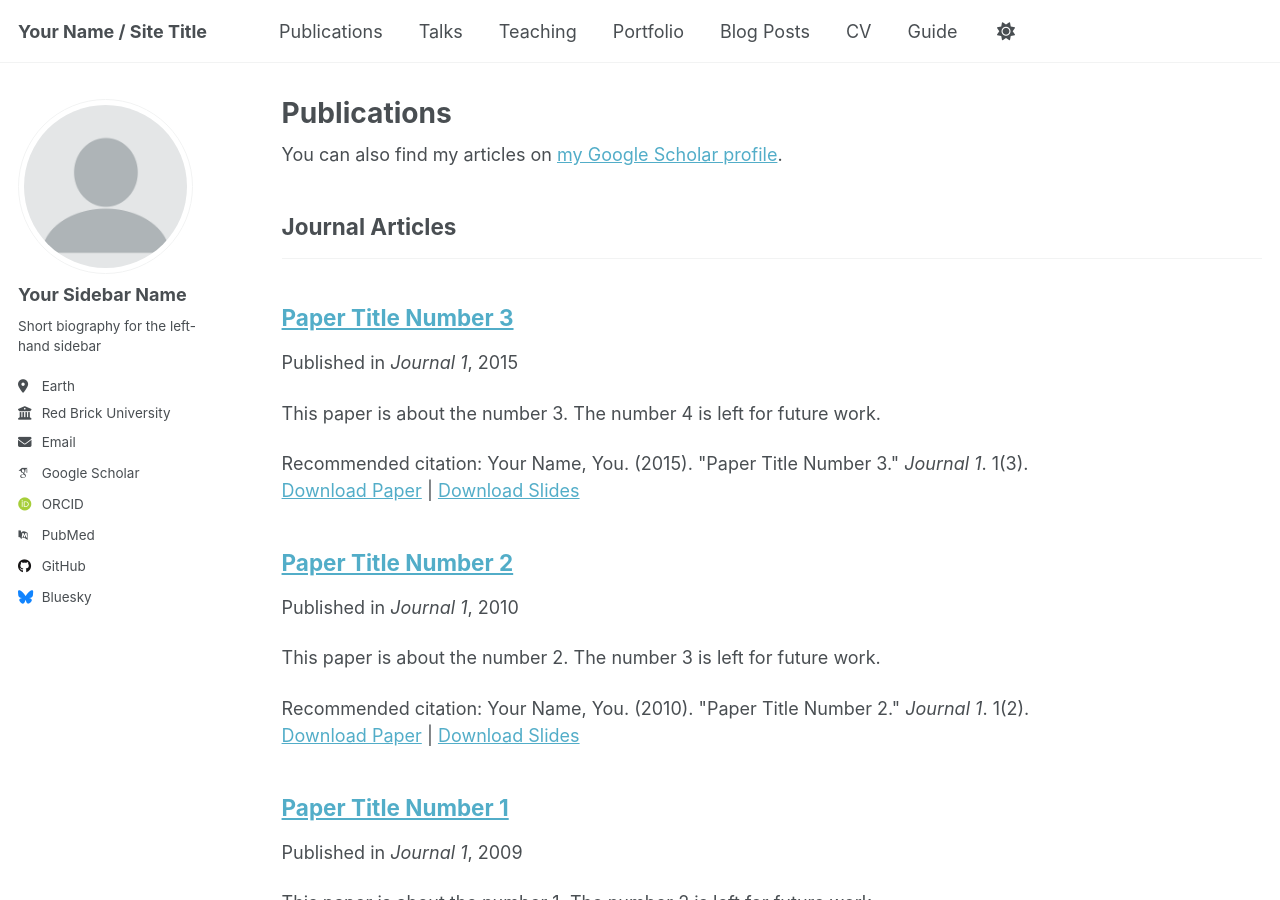
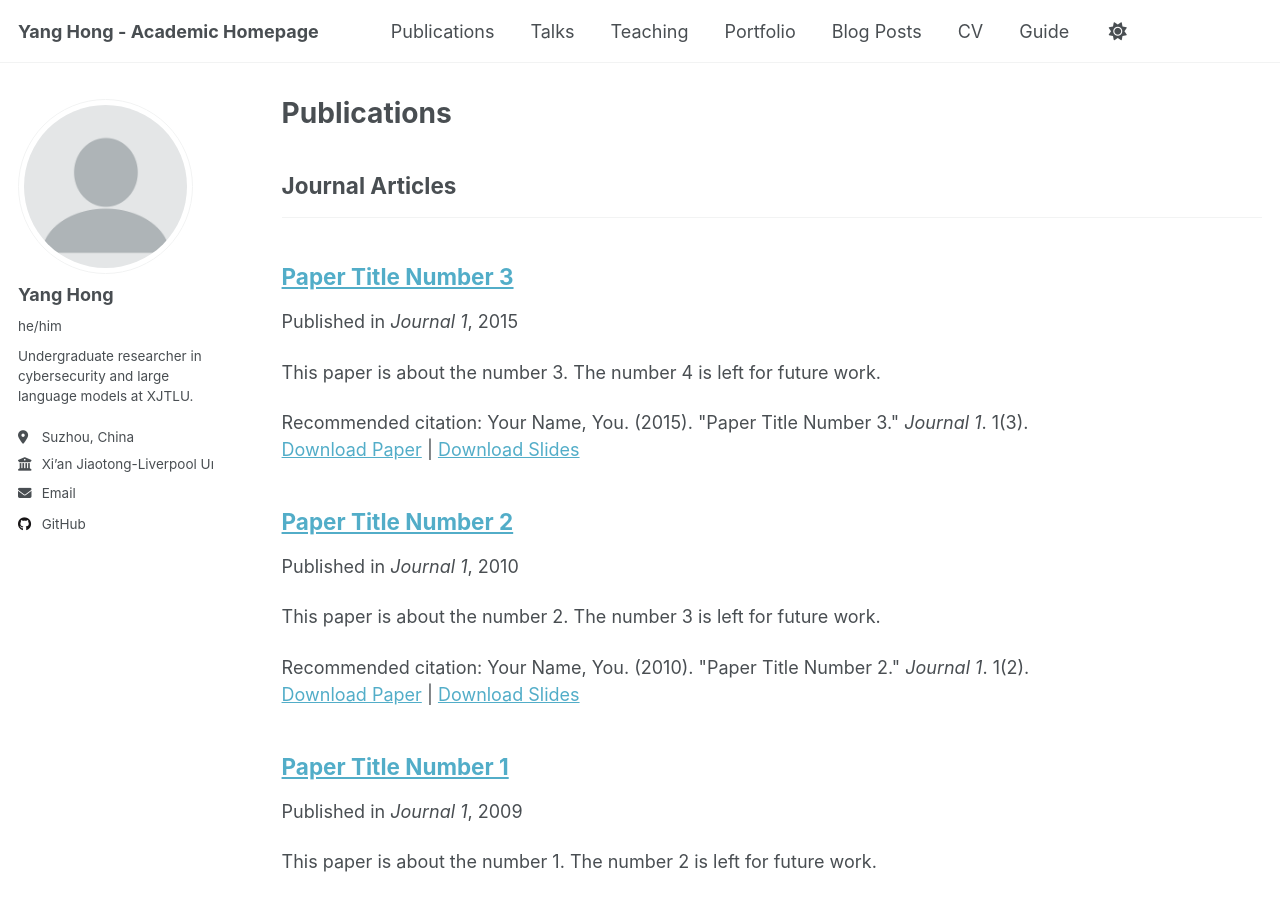
Before and after one commit to expiol/expiol.github.io, a Jekyll site: the page built from _pages/publications.html, in a window 1280 px wide and 900 px high. Built offline with Jekyll 4.4.1, drawn with Linux system fonts in a browser that asks for light colours; some web fonts are replaced; a script that is not in the unit is left out; part of the change alters nothing that is shown; some of the changed text lies outside the part shown.

Commit message:
Update _config.yml

```diff
--- a/_config.yml
+++ b/_config.yml
@@ -1,85 +1,40 @@
-# Welcome to Jekyll!
-#
-# This config file is meant for settings that affect your entire site, values
-# which you are expected to set up once and rarely need to edit after that.
-# For technical reasons, this file is *NOT* reloaded automatically when you use
-# `jekyll serve -l -H localhost`. If you change this file, please restart the
-# server process.
-
 # Basic Site Settings
 locale                   : "en-US"
-site_theme               : "default" # Currently available options are "default", "air"
-title                    : "Your Name / Site Title"
+site_theme               : "default"
+title                    : "Yang Hong - Academic Homepage"
 title_separator          : "-"
-name                     : &name "Your Name"
-description              : &description "Your Name's academic portfolio"   # Update this with a general description of your site, this is the default if not overridden by a page
-url                      : https://academicpages.github.io # The base hostname & protocol for your site e.g. "https://[your GitHub username].github.io",
-                                                           # or if you already have some other page hosted on Github then use "https://[your GitHub username].github.io/[Your Repo Name]"
-baseurl                  : "" # the subpath of your site, e.g. "/blog"
-repository               : "academicpages/academicpages.github.io"
+name                     : &name "Yang Hong"
+description              : &description "Yang Hong's academic portfolio in cybersecurity and AI"
+url                      : https://expiol.github.io    # Your GitHub Pages URL
+baseurl                  : ""
+repository               : "expiol/expiol.github.io"   # Replace with your repo name if different
 
-# Site Author - The following control what appear as part of the author content on the side bar.
-#               If a field is blank the icon and link will not appear, otherwise it will be shown.
-#               Additional customization can be done by editing /_includes/author-profile.html
+# Site Author - Sidebar Information
 author:
-  # Biographic information
   avatar           : "profile.png"
-  name             : "Your Sidebar Name"
-  pronouns         : # example: "she/her"
-  bio              : "Short biography for the left-hand sidebar"
-  location         : "Earth"
-  employer         : "Red Brick University"
-  uri              : # URL
-  email            : "none@example.org"
+  name             : "Yang Hong"
+  pronouns         : "he/him"
+  bio              : "Undergraduate researcher in cybersecurity and large language models at XJTLU."
+  location         : "Suzhou, China"
+  employer         : "Xi’an Jiaotong-Liverpool University"
+  uri              :
+  email            : "yang.hong22@student.xjtlu.edu.cn"
 
   # Academic websites
-  academia         : # URL
-  arxiv            : # URL - Update with the correct link to your profile
-  googlescholar    : "https://scholar.google.com/citations?user=PS_CX0AAAAAJ"
-  inspire-hep      : # URL
-  impactstory      : # URL
-  orcid            : "http://orcid.org/yourorcidurl"
-  semantic         : # URL
-  pubmed           : "https://www.ncbi.nlm.nih.gov/pubmed/?term=john+snow"
-  researchgate     : # URL
-  scopus           : # URL
+  googlescholar    : # Add your Google Scholar when available
+  orcid            : # Add your ORCID when available
+  researchgate     : # Add if you have
+  scopus           :
 
-  # Repositories and software development
-  bitbucket        : # Username - Update with your username on the site
-  codepen          : # Username
-  dribbble         : # Username
-  github           : "academicpages"
-  kaggle           : # Username
-  stackoverflow    : # User number or user number and name (i.e., use "1" or "1/jeff-atwood")
+  # Repositories
+  github           : "expiol"
 
   # Social media
-  artstation       : # Username
-  bluesky          : "bsky.app" # Replace this with you Bluesky username
-  facebook         : # Username
-  flickr           : # Username
-  foursquare       : # Username
-  goodreads        : # Username
-  google_plus      : # Username
-  keybase          : # Username
-  instagram        : # Username
-  lastfm           : # Username
-  linkedin         : # Username
-  mastodon         : # URL
-  medium           : # URL
-  pinterest        : # Username
-  soundcloud       : # Username
-  steam            : # Username
-  telegram         : # URL
-  tumblr           : # Username
-  twitter          : # Username for X / Twitter
-  vine             : # Username
-  weibo            : # Username
-  wikipedia        : # Username
-  xing             : # Username
-  youtube          : # Username
-  zhihu            : # Username
+  linkedin         : # Add LinkedIn if you have
+  twitter          : # Add X/Twitter if you use
+  zhihu            : # Optional if you want Chinese profile
 
-# Publication Category - The following the list of publication categories and their headings
+# Publication Categories
 publication_category:
   books:
     title: 'Books'
@@ -89,73 +44,27 @@ publication_category:
     title: 'Conference Papers'
 
 # Site Settings
-teaser                   :  # filename of teaser fallback teaser image placed in /images/ for social media previews
-breadcrumbs              : false # true, false (default)
+teaser                   :
+breadcrumbs              : false
 words_per_minute         : 160
 future                   : true
-read_more                : "disabled" # if enabled, adds "Read more" links to excerpts
-talkmap_link             : false      #change to true to add link to talkmap on talks page
+read_more                : "disabled"
+talkmap_link             : false
 comments:
-  provider               : # false (default), "disqus", "discourse", "facebook", "google-plus", "staticman", "custom"
-  disqus:
-    shortname            :
-  discourse:
-    server               : # https://meta.discourse.org/t/embedding-discourse-comments-via-javascript/31963 , e.g.: meta.discourse.org
-  facebook:
-    appid                :
-    num_posts            : # 5 (default)
-    colorscheme          : # "light" (default), "dark"
-staticman:
-  allowedFields          : ['name', 'email', 'url', 'message']
-  branch                 : "gh-pages" # "master", "gh-pages"
-  commitMessage          : "New comment."
-  filename               : comment-{@timestamp}
-  format                 : "yml"
-  moderation             : true
-  path                   : "_data/comments/{options.slug}"
-  requiredFields         : ['name', 'email', 'message']
-  transforms:
-    email                : "md5"
-  generatedFields:
-    date:
-      type               : "date"
-      options:
-        format           : "iso8601" # "iso8601" (default), "timestamp-seconds", "timestamp-milliseconds"
+  provider               : false
+
 atom_feed:
-  hide                   : false     # change to true to hide the RSS feed in the footer
-  path                   : # blank (default) uses feed.xml
+  hide                   : false
 
-
-# SEO Related
+# SEO
 google_site_verification :
 bing_site_verification   :
 alexa_site_verification  :
 yandex_site_verification :
 
-
-# Social Sharing
-twitter:
-  username               : &twitter
-facebook:
-  username               :
-  app_id                 :
-  publisher              :
-og_image                 :  # Social media default site image
-og_description           :  # Social media default site image description
-# For specifying social profiles
-# - https://developers.google.com/structured-data/customize/social-profiles
-social:
-  type                   : # Person or Organization (defaults to Person)
-  name                   : # If the user or organization name differs from the site's name
-  links: # An array of links to social media profiles
-
-
 # Analytics
 analytics:
-  provider               :  "false" # false (default), "google", "google-universal", "google-analytics-4", "custom"
-  google:
-    tracking_id          :
-
+  provider               : "false"
 
 # Reading Files
 include:
@@ -195,14 +104,12 @@ keep_files:
 encoding: "utf-8"
 markdown_ext: "markdown,mkdown,mkdn,mkd,md"
 
-
 # Conversion
 markdown: kramdown
 highlighter: rouge
 lsi: false
 excerpt_separator: "\n\n"
 incremental: false
-
 
 # Markdown Processing
 kramdown:
@@ -215,8 +122,7 @@ kramdown:
   smart_quotes: lsquo,rsquo,ldquo,rdquo
   enable_coderay: false
 
-
-# These settings control the types of collections used by the template
+# Collections
 collections:
   teaching:
     output: true
@@ -231,10 +137,8 @@ collections:
     output: true
     permalink: /:collection/:path/
 
-
-# These settings control how pages and collections are included in the site
+# Defaults
 defaults:
-  # _posts
   - scope:
       path: ""
       type: posts
@@ -242,17 +146,15 @@ defaults:
       layout: single
       author_profile: true
       read_time: true
-      comments: true
+      comments: false
       share: true
       related: true
-  # _pages
   - scope:
       path: ""
       type: pages
     values:
       layout: single
       author_profile: true
-  # _teaching
   - scope:
       path: ""
       type: teaching
@@ -260,8 +162,7 @@ defaults:
       layout: single
       author_profile: true
       share: true
-      comments: true
-  # _publications
+      comments: false
   - scope:
       path: ""
       type: publications
@@ -269,8 +170,7 @@ defaults:
       layout: single
       author_profile: true
       share: true
-      comments: true
-  # _portfolio
+      comments: false
   - scope:
       path: ""
       type: portfolio
@@ -278,8 +178,7 @@ defaults:
       layout: single
       author_profile: true
       share: true
-      comment: true
-  # _talks
+      comments: false
   - scope:
       path: ""
       type: talks
@@ -288,19 +187,14 @@ defaults:
       author_profile: true
       share: true
 
-
 # Sass/SCSS
 sass:
   sass_dir: _sass
-  style: compressed # http://sass-lang.com/documentation/file.SASS_REFERENCE.html#output_style
+  style: compressed
 
-
-# Outputting
+# Output
 permalink: /:categories/:title/
-# paginate: 5 # amount of posts to show
-# paginate_path: /page:num/
-timezone: Etc/UTC # http://en.wikipedia.org/wiki/List_of_tz_database_time_zones
-
+timezone: Asia/Shanghai
 
 # Plugins
 plugins:
@@ -311,7 +205,6 @@ plugins:
   - jekyll-redirect-from
   - jemoji
 
-# Mimic GitHub Pages with --safe
 whitelist:
   - jekyll-feed
   - jekyll-gist
@@ -320,38 +213,15 @@ whitelist:
   - jekyll-redirect-from
   - jemoji
 
-
 # Archives
-#  Type
-#  - GitHub Pages compatible archive pages built with Liquid ~> type: liquid (default)
-#  - Jekyll Archives plugin archive pages ~> type: jekyll-archives
-#  Path (examples)
-#  - Archive page should exist at path when using Liquid method or you can
-#    expect broken links (especially with breadcrumbs enabled)
-#  - <base_path>/tags/my-awesome-tag/index.html ~> path: /tags/
-#  - <base_path/categories/my-awesome-category/index.html ~> path: /categories/
-#  - <base_path/my-awesome-category/index.html ~> path: /
 category_archive:
   type: liquid
   path: /categories/
 tag_archive:
   type: liquid
   path: /tags/
-# https://github.com/jekyll/jekyll-archives
-# jekyll-archives:
-#   enabled:
-#     - categories
-#     - tags
-#   layouts:
-#     category: archive-taxonomy
-#     tag: archive-taxonomy
-#   permalinks:
-#     category: /categories/:name/
-#     tag: /tags/:name/
-
 
 # HTML Compression
-# - http://jch.penibelst.de/
 compress_html:
   clippings: all
   ignore:
```
